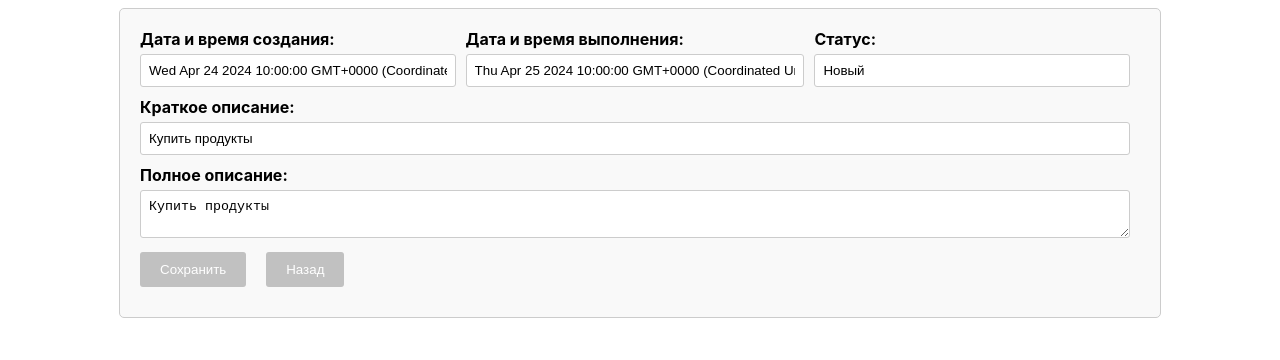
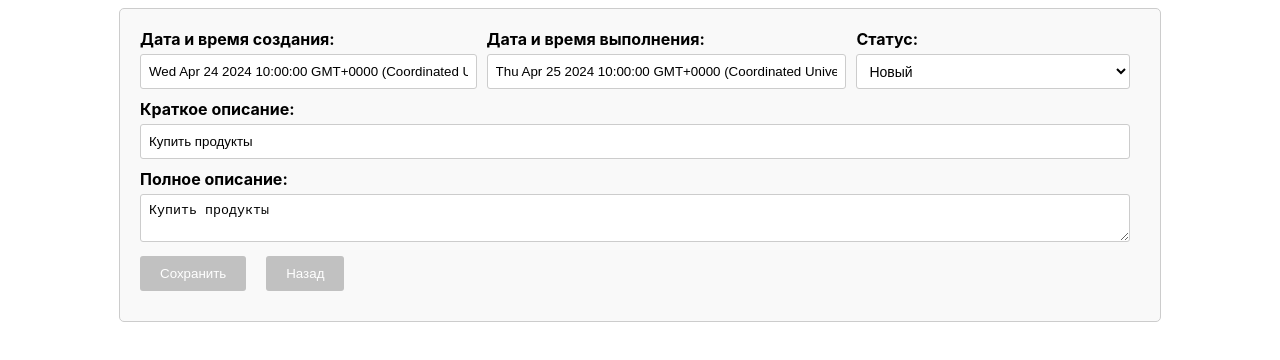
Before and after one commit to TumenSan/test-task-reminder, an Angular app: page /reminder/1 in a window 1280 px wide. Shown: the top 360 px of the page. Built offline with nearby package versions, Linux system fonts and the light colour scheme.

Commit message:
feat: remake status in form on select

```diff
--- a/src/app/components/reminder-form/reminder-form.component.css
+++ b/src/app/components/reminder-form/reminder-form.component.css
@@ -27,6 +27,33 @@ label {
   font-weight: bold;
 }
 
+select {
+  width: 100%;
+  padding: 8px;
+  border: 1px solid #ccc;
+  border-radius: 3px;
+  box-sizing: border-box;
+  margin-top: 5px;
+  min-height: 35px;
+  max-height: 35px; /* Ограничиваем высоту, чтобы соответствовать другим элементам формы */
+  background-color: #fff; /* Фоновый цвет */
+  font-size: 14px; /* Размер шрифта */
+}
+
+select:hover,
+select:focus {
+  border-color: #666; /* Цвет рамки при наведении и фокусе */
+}
+
+option {
+  background-color: #fff; /* Фоновый цвет опций */
+  color: #333; /* Цвет текста опций */
+}
+
+option:hover {
+  background-color: #f0f0f0; /* Фоновый цвет при наведении на опцию */
+}
+
 input[type="text"],
 textarea {
   width: 100%;
@@ -35,6 +62,7 @@ textarea {
   border-radius: 3px;
   box-sizing: border-box;
   margin-top: 5px;
+  min-height: 35px;
   max-height: 200px;
   resize: vertical;
   overflow-y: auto;
--- a/src/app/components/reminder-form/reminder-form.component.html
+++ b/src/app/components/reminder-form/reminder-form.component.html
@@ -10,7 +10,12 @@
     </div>
     <div>
       <label>Статус:</label>
-      <input type="text" [(ngModel)]="reminder.status" name="status">
+      <select [(ngModel)]="reminder.status" name="status">
+        <option value="Новый">Новый</option>
+        <option value="Исполнен">Исполнен</option>
+        <option value="Запланирован">Запланирован</option>
+        <option value="Просрочен">Просрочен</option>
+      </select>
     </div>
   </div>
   <div class="row">
```
